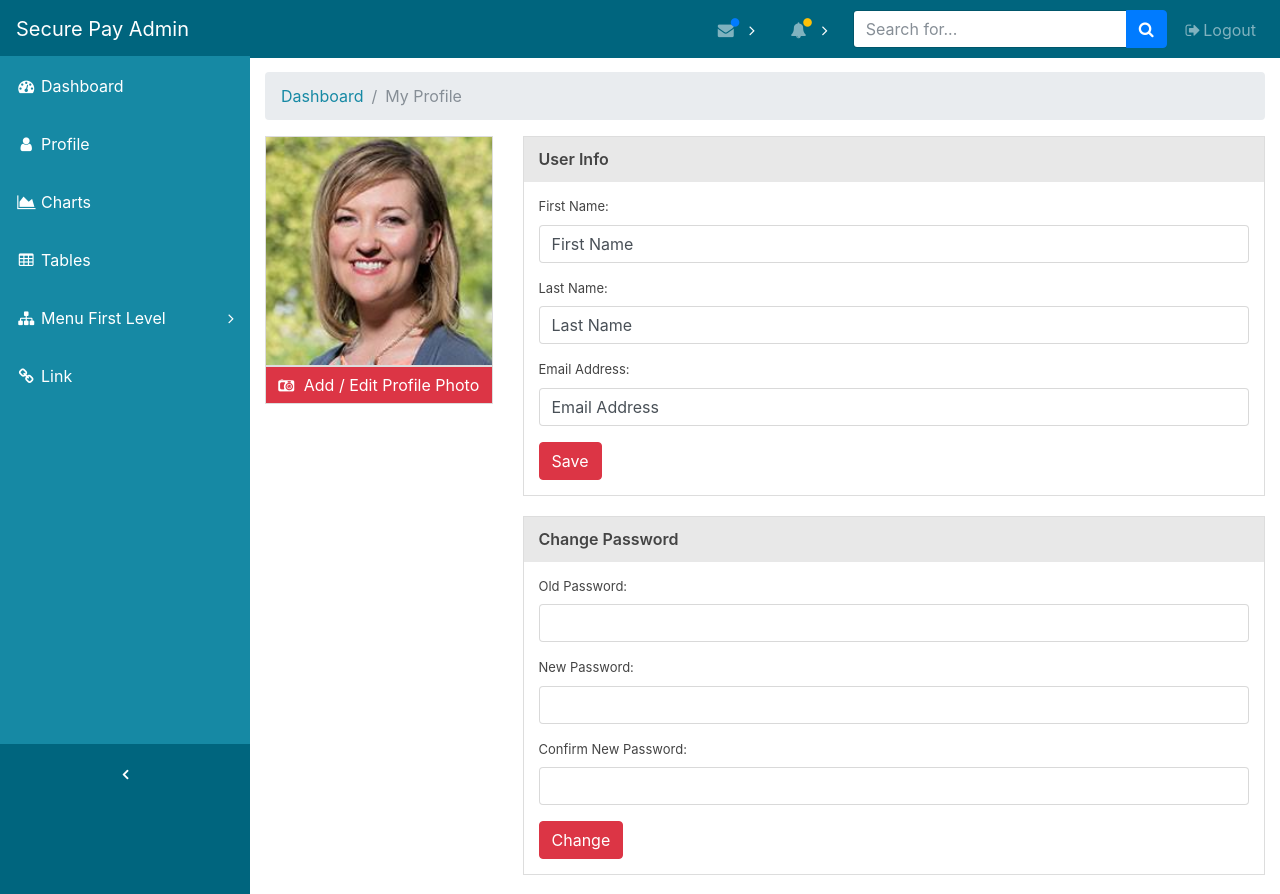
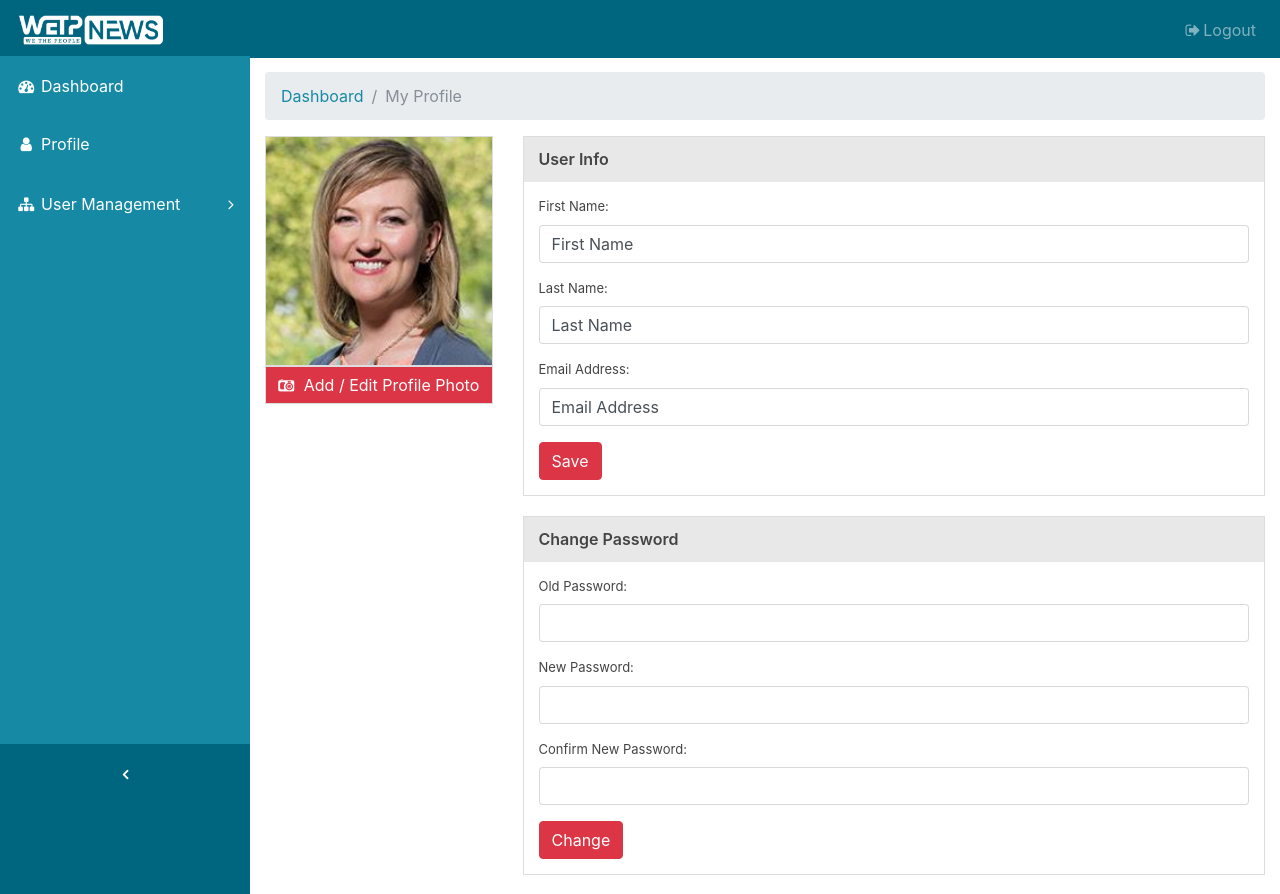
Before and after one commit to Kuntal-Nat-IT/NewsApp, a Django app: template AdminApp/templates/AdminApp/profile.html in a window 1280 px wide. Shown: the top 894 px of the page. Run offline with Django 3.2, Linux system fonts and the light colour scheme; the template is opened without the code that fills it, so the values that code supplies are empty; some libraries are stand-ins or nearby versions; some web fonts are replaced.

Commit message:
profile module

```diff
--- a/AdminApp/templates/AdminApp/profile.html
+++ b/AdminApp/templates/AdminApp/profile.html
@@ -1,3 +1,4 @@
+{% load static %}
 <!DOCTYPE html>
 <html lang="en">
 <head>
@@ -8,21 +9,21 @@
 <meta name="author" content="">
 <title>Secure Pay</title>
 <!-- Bootstrap core CSS-->
-<link href="vendor/bootstrap/css/bootstrap.min.css" rel="stylesheet">
+<link href="{% static 'AdminApp/assets/vendor/bootstrap/css/bootstrap.min.css' %}" rel="stylesheet">
 <!-- Custom fonts for this template-->
-<link href="vendor/font-awesome/css/font-awesome.min.css" rel="stylesheet" type="text/css">
-<link rel="stylesheet" type="text/css" href="css/font-awesome.css">
-<link rel="stylesheet" type="text/css" href="css/icofont.css">
+<link href="{% static 'AdminApp/assets/vendor/font-awesome/css/font-awesome.min.css' %}" rel="stylesheet" type="text/css">
+<link rel="stylesheet" type="text/css" href="{% static 'AdminApp/assets/css/font-awesome.css' %}">
+<link rel="stylesheet" type="text/css" href="{% static 'AdminApp/assets/css/icofont.css' %}">
 <!-- Page level plugin CSS-->
-<link href="vendor/datatables/dataTables.bootstrap4.css" rel="stylesheet">
+<link href="{% static 'AdminApp/assets/vendor/datatables/dataTables.bootstrap4.css' %}" rel="stylesheet">
 <!-- Custom styles for this template-->
-<link href="css/sb-admin.css" rel="stylesheet">
+<link href="{% static 'AdminApp/assets/css/sb-admin.css' %}" rel="stylesheet">
 </head>
 
 <body class="fixed-nav sticky-footer bg-dark" id="page-top">
 <!-- Navigation-->
 <nav class="navbar navbar-expand-lg navbar-dark bg-dark fixed-top" id="mainNav">
-	<a class="navbar-brand" href="index.html">Secure Pay Admin</a>
+	<a class="navbar-brand" href="index.html"><img src="{% static 'AdminApp/assets/img/logo.png' %}" width="150px;"></a>
 	<button class="navbar-toggler navbar-toggler-right" type="button" data-toggle="collapse" data-target="#navbarResponsive" aria-controls="navbarResponsive" aria-expanded="false" aria-label="Toggle navigation">
 	<span class="navbar-toggler-icon"></span>
 	</button>
@@ -41,36 +42,36 @@
 					<span class="nav-link-text">Profile</span>
 				</a>
 			</li>
-			<li class="nav-item" data-toggle="tooltip" data-placement="right" title="Charts">
+			<!-- <li class="nav-item" data-toggle="tooltip" data-placement="right" title="Charts"> -->
 				<!--<a class="nav-link" href="charts.html">-->
-				<a class="nav-link" href="#">
-					<i class="fa fa-fw fa-area-chart"></i>
-					<span class="nav-link-text">Charts</span>
-				</a>
-			</li>
+				<!-- <a class="nav-link" href="#"> -->
+					<!-- <i class="fa fa-fw fa-area-chart"></i>
+					<span class="nav-link-text">Charts</span> -->
+				<!-- </a>
+			</li> -->
 			<li class="nav-item" data-toggle="tooltip" data-placement="right" title="Tables">
 				<!--<a class="nav-link" href="tables.html">-->
-				<a class="nav-link" href="#">
+				<!-- <a class="nav-link" href="#">
 					<i class="fa fa-fw fa-table"></i>
 					<span class="nav-link-text">Tables</span>
-				</a>
+				</a> -->
 			</li>
 			<li class="nav-item" data-toggle="tooltip" data-placement="right" title="Components">
 				<a class="nav-link nav-link-collapse collapsed" data-toggle="collapse" href="#mfl01" data-parent="#exampleAccordion">
 					<i class="fa fa-fw fa-sitemap"></i>
-					<span class="nav-link-text">Menu First Level</span>
+					<span class="nav-link-text">User Management</span>
 				</a>
 				<ul class="sidenav-second-level collapse" id="mfl01">
 					<li>
-						<a href="navbar.html">Menu Second Level</a>
+						<a href="navbar.html">User Details</a>
 					</li>
+					<!-- <li>
+						<a href="cards.html">Menu Second Level</a>
+					</li> -->
 					<li>
-						<a href="cards.html">Menu Second Level</a>
-					</li>
-					<li>
-						<a class="nav-link-collapse collapsed" data-toggle="collapse" href="#collapseMulti2">Menu Second Level</a>
+						<!-- <a class="nav-link-collapse collapsed" data-toggle="collapse" href="#collapseMulti2">Menu Second Level</a> -->
 						<ul class="sidenav-third-level collapse" id="collapseMulti2">
-							<li>
+							<!-- <li>
 								<a href="#">Menu Third Level</a>
 							</li>
 							<li>
@@ -78,15 +79,15 @@
 							</li>
 							<li>
 								<a href="#">Menu Third Level</a>
-							</li>
+							</li> -->
 						</ul>
 					</li>
 				</ul>
 			</li>
 			<li class="nav-item" data-toggle="tooltip" data-placement="right" title="Link">
 				<a class="nav-link" href="#">
-					<i class="fa fa-fw fa-link"></i>
-					<span class="nav-link-text">Link</span>
+					<!-- <i class="fa fa-fw fa-link"></i> -->
+					<!-- <span class="nav-link-text">Link</span> -->
 				</a>
 			</li>
 		</ul>
@@ -99,12 +100,12 @@
 		</ul>
 		<ul class="navbar-nav ml-auto">
 			<li class="nav-item dropdown">
-				<a class="nav-link dropdown-toggle mr-lg-2" id="messagesDropdown" href="#" data-toggle="dropdown" aria-haspopup="true" aria-expanded="false">
-					<i class="fa fa-fw fa-envelope"></i>
-					<span class="d-lg-none">Messages <span class="badge badge-pill badge-primary">12 New</span>
-					</span>
-					<span class="indicator text-primary d-none d-lg-block">
-					<i class="fa fa-fw fa-circle"></i>
+				<!-- <a class="nav-link dropdown-toggle mr-lg-2" id="messagesDropdown" href="#" data-toggle="dropdown" aria-haspopup="true" aria-expanded="false"> -->
+					<!-- <i class="fa fa-fw fa-envelope"></i> -->
+					<!-- <span class="d-lg-none">Messages <span class="badge badge-pill badge-primary">12 New</span> -->
+					<!-- </span> -->
+					<!-- <span class="indicator text-primary d-none d-lg-block">
+					<i class="fa fa-fw fa-circle"></i> -->
 					</span>
 				</a>
 				<div class="dropdown-menu" aria-labelledby="messagesDropdown">
@@ -131,15 +132,15 @@
 					<a class="dropdown-item small" href="#">View all messages</a>
 				</div>
 			</li>
-			<li class="nav-item dropdown">
+			<!-- <li class="nav-item dropdown">
 				<a class="nav-link dropdown-toggle mr-lg-2" id="alertsDropdown" href="#" data-toggle="dropdown" aria-haspopup="true" aria-expanded="false">
 					<i class="fa fa-fw fa-bell"></i>
 					<span class="d-lg-none">Alerts <span class="badge badge-pill badge-warning">6 New</span>
 					</span>
 					<span class="indicator text-warning d-none d-lg-block">
 					<i class="fa fa-fw fa-circle"></i>
-					</span>
-				</a>
+					</span> -->
+				<!-- </a> -->
 				<div class="dropdown-menu" aria-labelledby="alertsDropdown">
 					<h6 class="dropdown-header">New Alerts:</h6>
 					<div class="dropdown-divider"></div>
@@ -173,7 +174,7 @@
 					<a class="dropdown-item small" href="#">View all alerts</a>
 				</div>
 			</li>
-			<li class="nav-item">
+			<!-- <li class="nav-item">
 				<form class="form-inline my-2 my-lg-0 mr-lg-2">
 					<div class="input-group">
 						<input class="form-control" type="text" placeholder="Search for...">
@@ -184,7 +185,7 @@
 						</span>
 					</div>
 				</form>
-			</li>
+			</li> -->
 			<li class="nav-item">
 				<a class="nav-link" data-toggle="modal" data-target="#exampleModal">
 					<i class="fa fa-fw fa-sign-out"></i>Logout</a>
@@ -207,7 +208,7 @@
 
 			<div class="col-sm-3">
 				<div class="profile-image-container">
-					<img src="img/avatar.jpg" class="profile-image" alt="" width="100%" height="100%">
+					<img src="{% static 'AdminApp/assets/img/avatar.jpg' %}"" class="profile-image" alt="" width="100%" height="100%">
 					<!--<div class="profile-image-upload">
 						<i class="icofont icofont-ui-camera mrg5R"></i>
 						<span>Add Profile Photo</span>
--- a/AdminApp/urls.py
+++ b/AdminApp/urls.py
@@ -6,4 +6,5 @@ urlpatterns = [
    path('', views.Demo, name=""),
    path('login/',views.login,name=""),
    path('register/',views.register,name=""),
+   path('profile/',views.profile,name=""),
 ]
--- a/AdminApp/views.py
+++ b/AdminApp/views.py
@@ -9,3 +9,6 @@ def login(request):
 
 def register(request):
     return render(request,'AdminApp/register.html',context={})
+
+def profile(request):
+    return render(request,'AdminApp/profile.html',context={})
```
Also changed, not shown: AdminApp/static/AdminApp/assets/img/logo.png (added).
